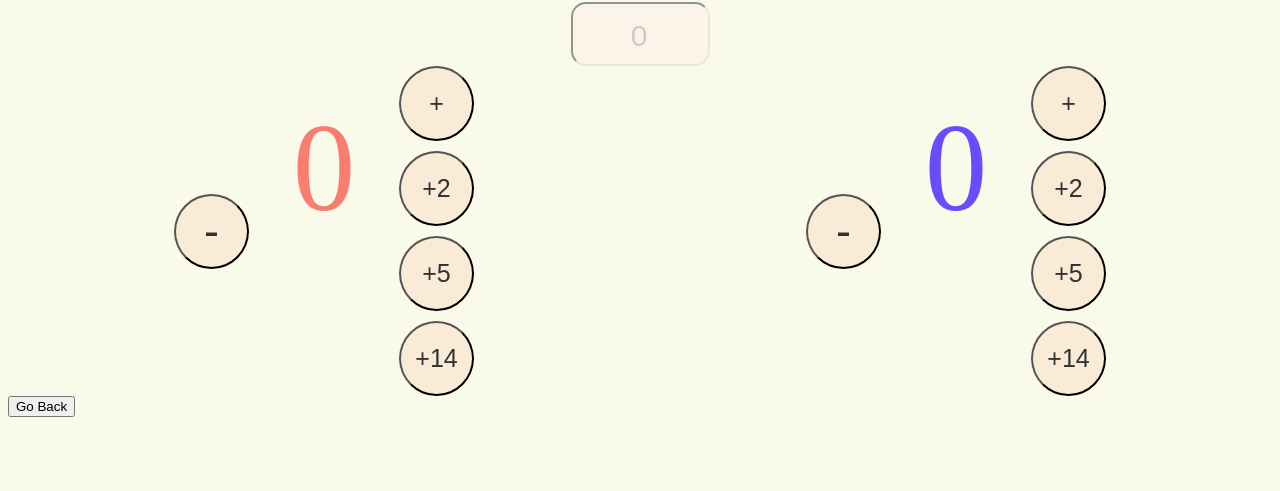
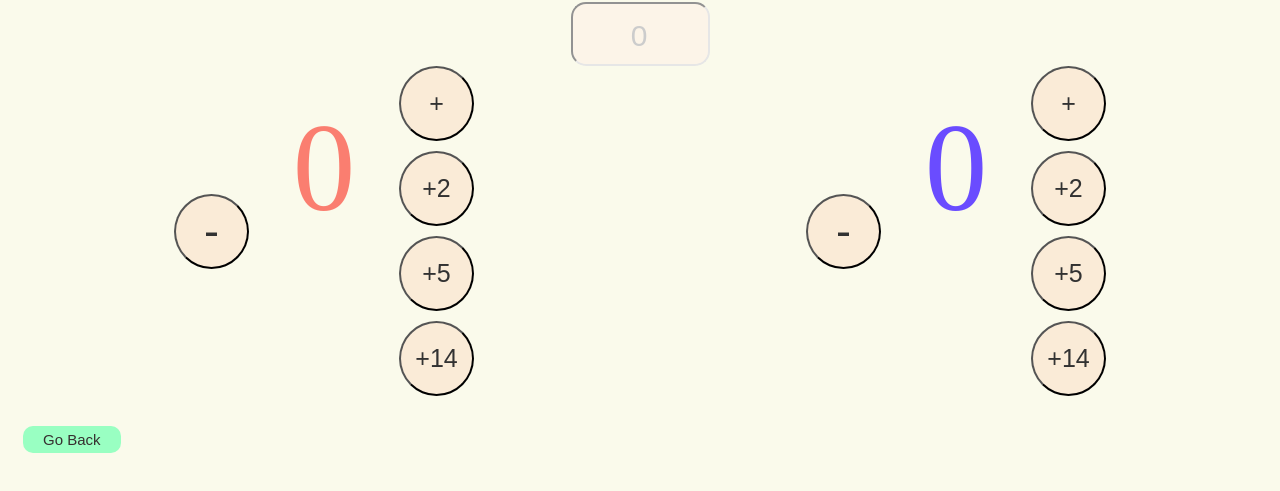
Before and after one commit to Jasark0/Straight-Pool-Score-Tracker, a plain HTML site: page straight-pool.html in a window 1280 px wide. Shown: the part 185-676 px from the top of the page. Drawn offline with Linux system fonts and the light colour scheme.

Commit message:
Go back button adjusted

```diff
--- a/Styles/player-profile.css
+++ b/Styles/player-profile.css
@@ -71,7 +71,7 @@
   display: grid;
   align-items: center;
   justify-content: center;
-  margin-top: -50px;
+  margin-top: -75px;
   font-size: 50px;
   font-family: Exo 2;
   font-weight: 500;
@@ -126,3 +126,20 @@
   font-size: 125px;
   color: hsl(250, 100%, 65%);
 }
+
+.go-back-button{
+  padding: 5px 20px;
+  border-radius: 10px;
+  font-size: 15px;
+  border: none;
+  background-color:hsl(144, 100%, 80%);
+  cursor: pointer;
+  color:hsl(0, 6%, 20%);
+  transition: background-color 0.15s;
+  margin-top: 30px;
+  margin-left: 15px;
+}
+
+.go-back-button:hover{
+  background-color: hsl(144, 100%, 88%);
+}
--- a/straight-pool.html
+++ b/straight-pool.html
@@ -58,7 +58,7 @@
     </div>
 
     <a href="straight-pool-names.html">
-      <button>Go Back</button>
+      <button class="go-back-button">Go Back</button>
     </a>
 
     <!--JavaScript-->
```
Also changed, not shown: Styles/general.css (line endings or trailing spaces).
